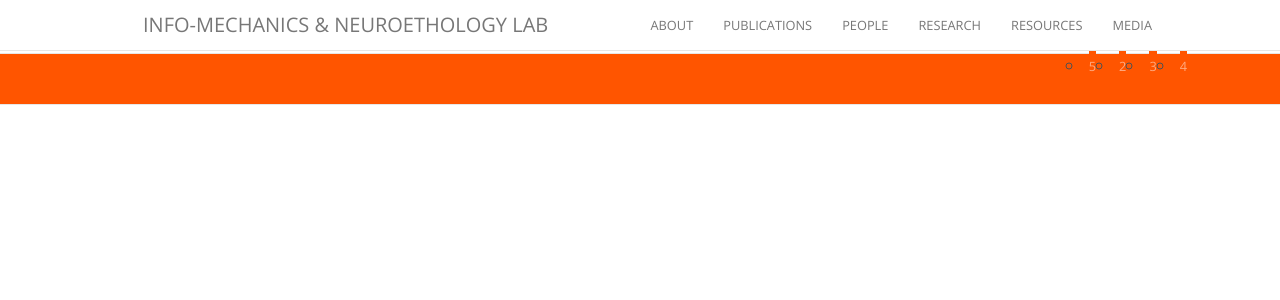
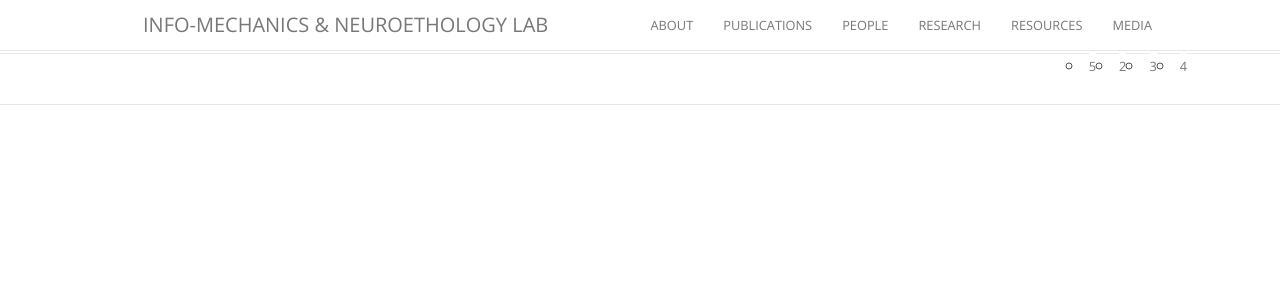
Before and after one commit to maciverlab/maciverlab.github.io, a Jekyll site: the page built from research.html, in a window 1280 px wide. Shown: the top 300 px of the page. Built offline with Jekyll 4.4.1, drawn with Linux system fonts in a browser that asks for light colours; nearby versions of some CDN libraries; comment, search, counter and statistics services are not loaded.

Commit message:
Update research.html

```diff
--- a/research.html
+++ b/research.html
@@ -4,7 +4,7 @@ title: Research
 permalink: /research/
 ---
 
-<nav class="navbar navbar-default navbar-custom" style="margin:-4em">
+<nav class="navbar navbar-default" style="margin:-4em">
         <div class="container">
             <!-- Brand and toggle get grouped for better mobile display -->
             <div class="navbar-header page-scroll">
```
